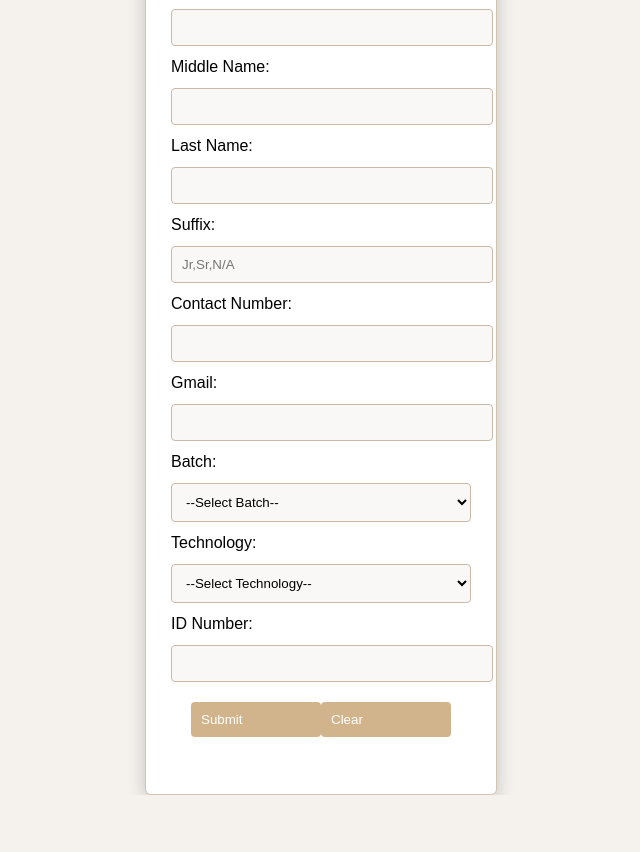
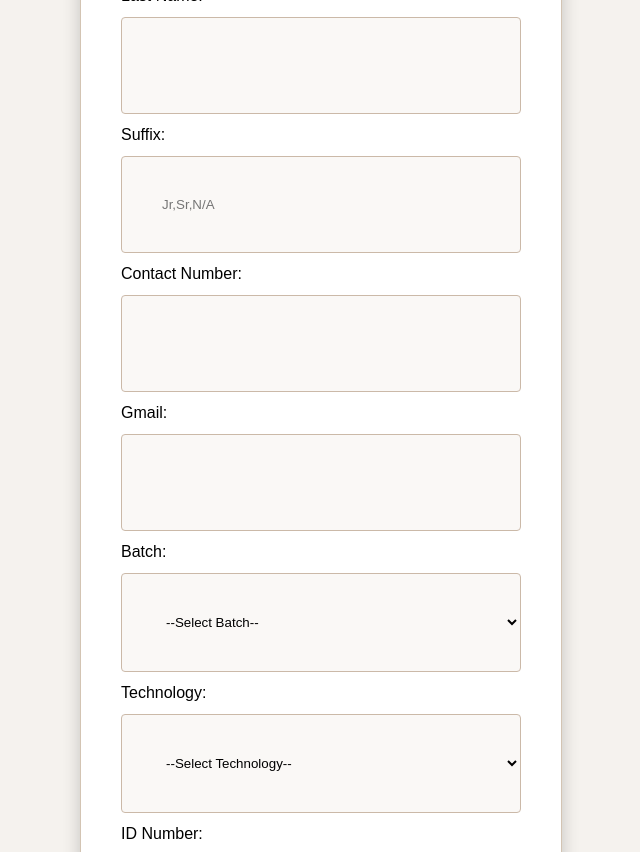
Before and after one commit to Karl-profile06/Registration-forn-by-Karl, a plain HTML site: page index.html in a window 1280 px wide. Shown: the part 72-924 px from the top of the page, without its empty margins (319-959 px from the left). Before the commit the page ends 867 px from the top, so only its background shows below. Drawn offline with Linux system fonts and the light colour scheme.

Commit message:
Update Style.css

```diff
--- a/Style.css
+++ b/Style.css
@@ -9,9 +9,9 @@ body {
 }
 
 .form-container {
-  width: 300px;
+  width: 400px;
   background: #ffffff;
-  padding: 25px;
+  padding: 40px;
   border: 1px solid #d3c4b3;
   border-radius: 6px;
   box-shadow: 0 6px 18px rgba(0, 0, 0, 0.2);
@@ -41,16 +41,18 @@ select {
 
 input,
 select {
-  padding: 10px;
+  padding: 40px;
   border: 1px solid #cbb9a8;
   border-radius: 4px;
   background-color: #faf8f6;
+  box-sizing: border-box;
 }
 
 .buttons {
   display: flex;
   justify-content: space-between;
-  margin: 20px;
+  gap: 40px;
+  margin: 20px 0;
 }
 
 input[type="submit"],
@@ -61,6 +63,7 @@ input[type="reset"] {
   padding: 10px;
   border-radius: 4px;
   cursor: pointer;
+  flex: 1;
 }
 
 input[type="submit"]:hover,
```
